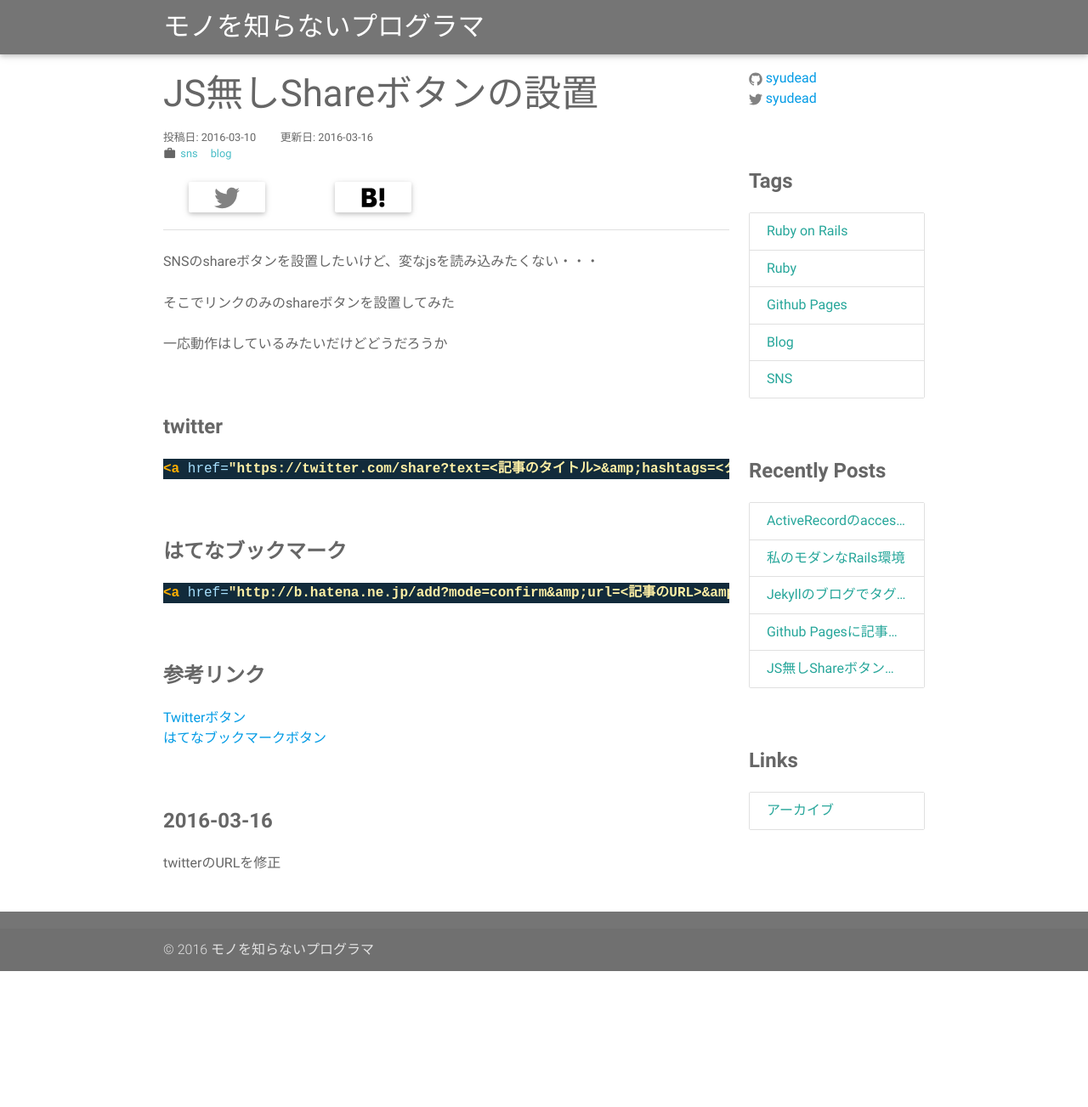
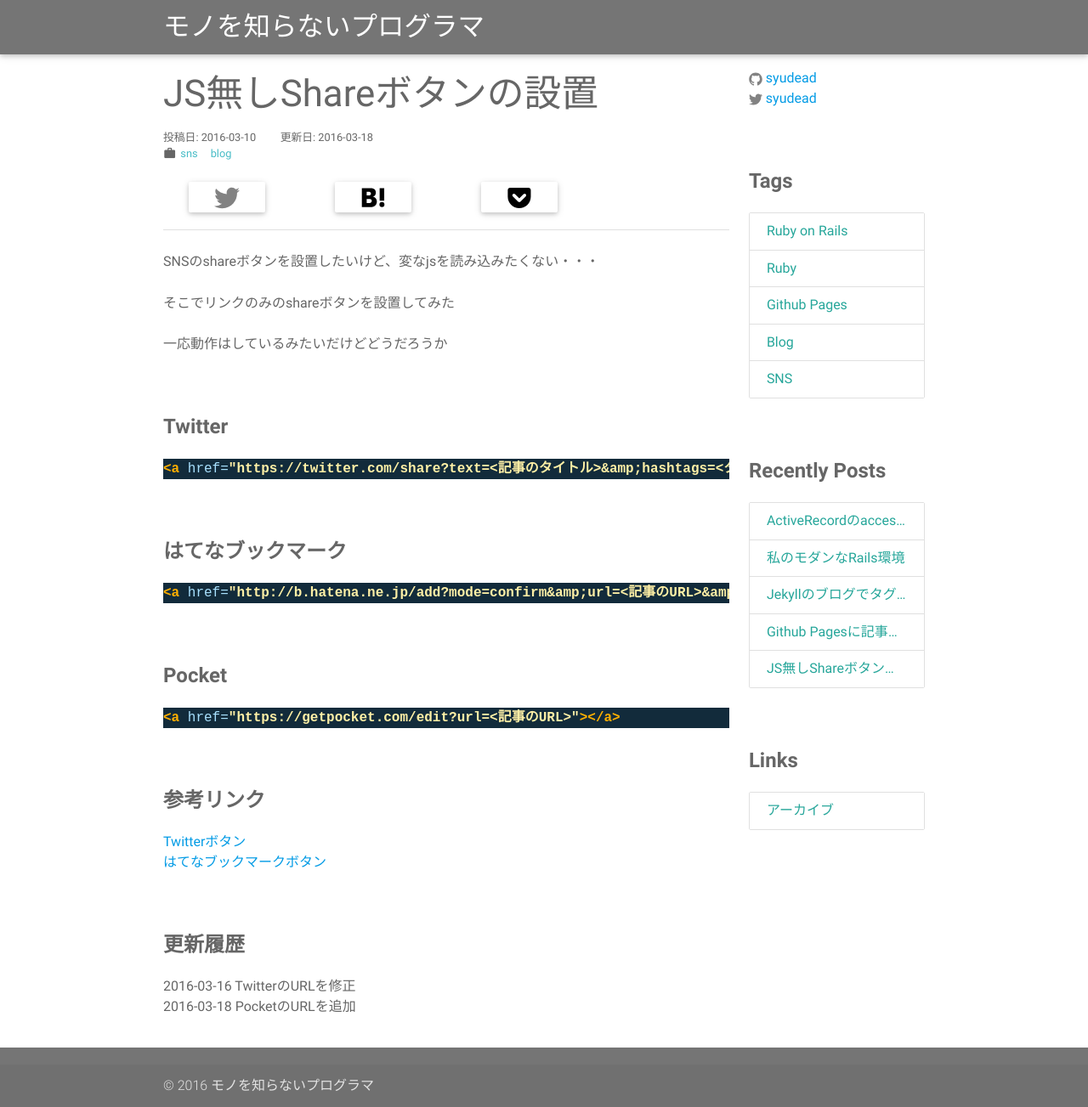
Before and after one commit to syudead/syudead.github.io, a Jekyll site: the page built from _posts/2016-03-10-share-buttons.md, in a window 1280 px wide. Shown: the whole page at 85% size. Built offline with Jekyll 4.4.1, drawn with Linux system fonts in a browser that asks for light colours; before the commit the page ends 1143 px from its top, so only the background shows below that.

Commit message:
Add pocket share button

````diff
--- a/_layouts/post.html
+++ b/_layouts/post.html
@@ -34,7 +34,7 @@
         <ul class="row center-align share-buttons">
           <li class="col s3"><a href="https://twitter.com/share?text={{ page.title }}&amp;hashtags={{ page.tags | join: ","}}" class="btn transparent" target="_blank">{% include icon-twitter.svg %}</a></li>
           <li class="col s3"><a href="http://b.hatena.ne.jp/add?mode=confirm&amp;url={{ page.url | prepend: site.url }}&amp;title={{ page.title }}" title="このエントリーをはてなブックマークに追加" class="btn transparent" target="_blank">{% include icon-hatebu.svg %}</a></li>
-          <li class="col s3"></li>
+          <li class="col s3"><a href="https://getpocket.com/edit?url={{ page.url | prepend: site.url }}" class="btn transparent" target="_blank">{% include icon-pocket.svg %}</a></li>
           <li class="col s3"></li>
         </ul>
 
--- a/_posts/2016-03-10-share-buttons.md
+++ b/_posts/2016-03-10-share-buttons.md
@@ -2,7 +2,7 @@
 layout: post
 title: JS無しShareボタンの設置
 tags: sns blog
-update_date: 2016-03-16
+update_date: 2016-03-18
 ---
 
 SNSのshareボタンを設置したいけど、変なjsを読み込みたくない・・・
@@ -11,7 +11,7 @@ SNSのshareボタンを設置したいけど、変なjsを読み込みたくな
 
 一応動作はしているみたいだけどどうだろうか
 
-## twitter
+## Twitter
 
 ```html
 <a href="https://twitter.com/share?text=<記事のタイトル>&amp;hashtags=<タグコンマ区切り>"></a>
@@ -23,11 +23,18 @@ SNSのshareボタンを設置したいけど、変なjsを読み込みたくな
 <a href="http://b.hatena.ne.jp/add?mode=confirm&amp;url=<記事のURL>&amp;title=<記事のタイトル>"></a>
 ```
 
+## Pocket
+
+```html
+<a href="https://getpocket.com/edit?url=<記事のURL>"></a>
+```
+
 ## 参考リンク
 
 * [Twitterボタン](https://about.twitter.com/ja/resources/buttons#tweet){:target="_blank"}
 * [はてなブックマークボタン](http://b.hatena.ne.jp/guide/bbutton){:target="_blank"}
 
-## 2016-03-16
+## 更新履歴
 
-twitterのURLを修正
+* 2016-03-16 TwitterのURLを修正
+* 2016-03-18 PocketのURLを追加
````
Also changed, not shown: _includes/icon-pocket.svg (added).
